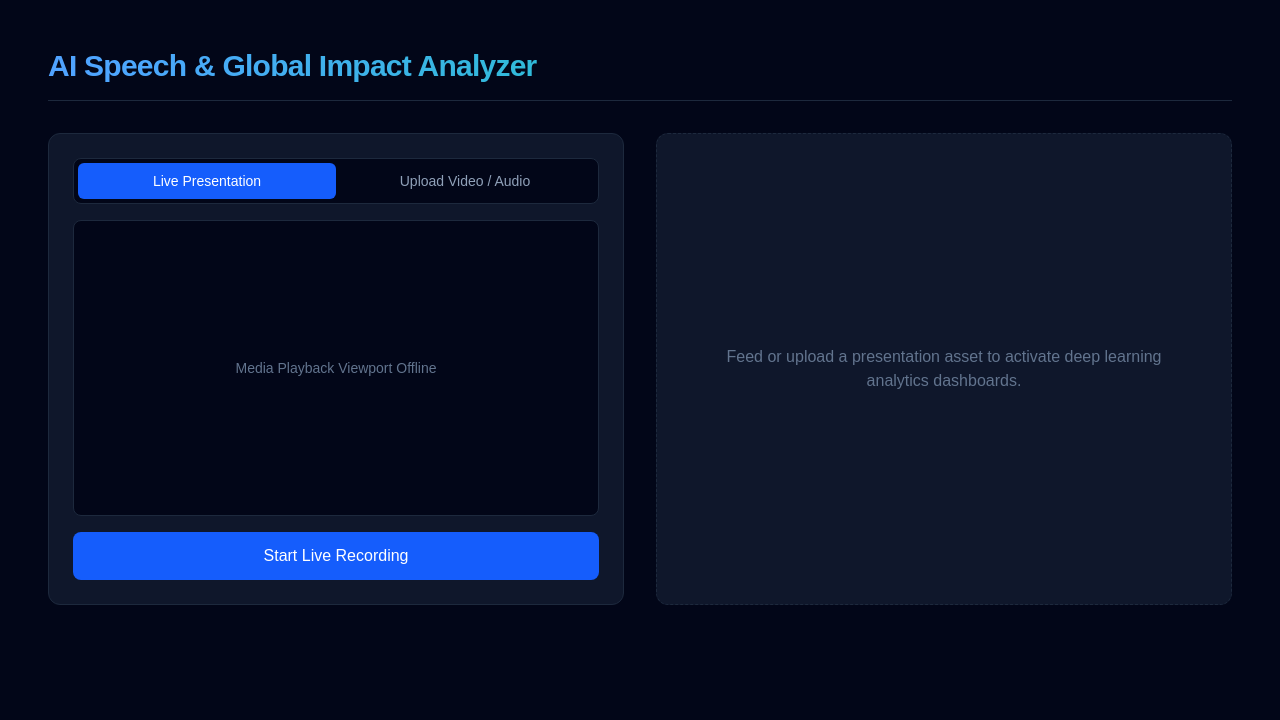
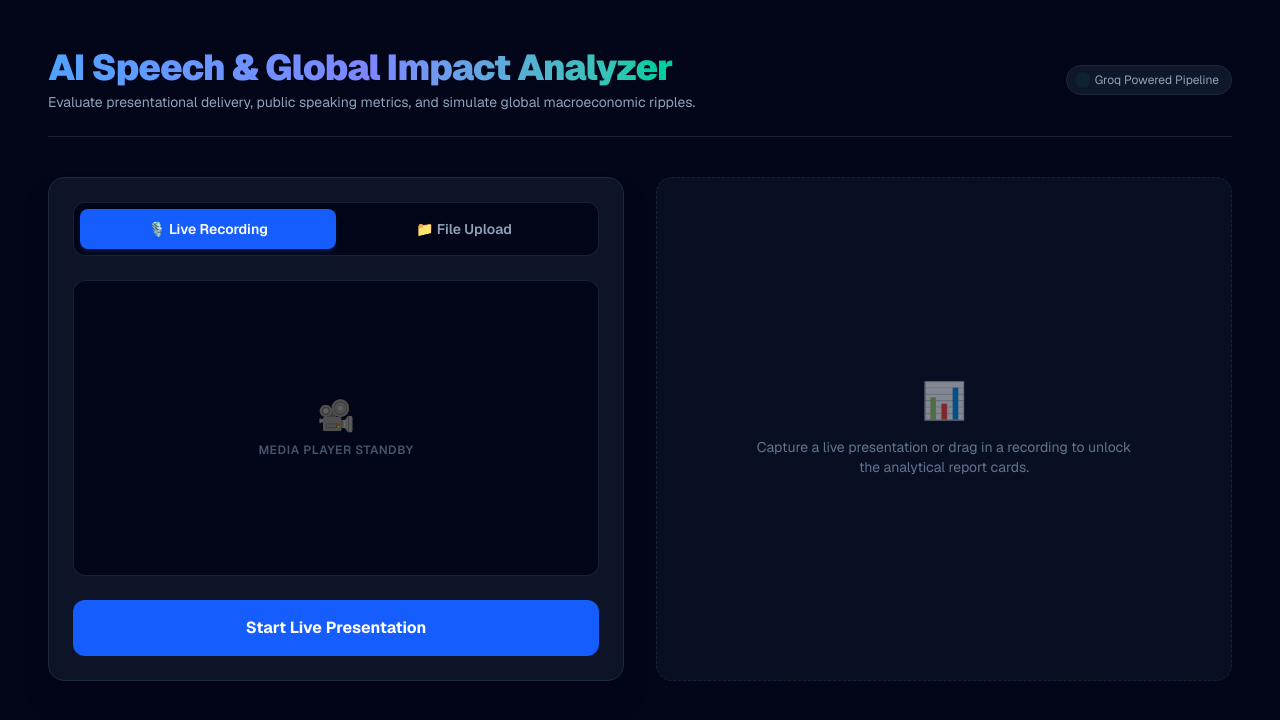
Before and after one commit to Rhythm2903/speech-analyzer, a Next.js app: page / in a window 1280 px wide. Shown: the top 720 px of the page. Built offline with nearby package versions, Linux system fonts and the light colour scheme.

Commit message:
Update page.tsx

```diff
--- a/app/page.tsx
+++ b/app/page.tsx
@@ -1,4 +1,3 @@
-// app/page.tsx
 'use client';
 
 import { useState, useRef, useEffect } from 'react';
@@ -11,22 +10,25 @@ export default function Home() {
   const [errorMessage, setErrorMessage] = useState<string | null>(null);
   const [statusMessage, setStatusMessage] = useState<string>('');
   const [videoSrc, setVideoSrc] = useState<string | null>(null);
+  const [isAudioOnly, setIsAudioOnly] = useState<boolean>(false);
 
   const mediaRecorderRef = useRef<MediaRecorder | null>(null);
   const videoRef = useRef<HTMLVideoElement | null>(null);
   const audioChunksRef = useRef<Blob[]>([]);
   const streamRef = useRef<MediaStream | null>(null);
 
-  // Clean up video object URLs to avoid browser memory leaks
+  // Safely clean up video object URLs to avoid browser memory leaks
   useEffect(() => {
     return () => {
-      if (videoSrc) URL.revokeObjectURL(videoSrc);
+      if (videoSrc) {
+        URL.revokeObjectURL(videoSrc);
+      }
     };
   }, [videoSrc]);
 
-  // Client-Side Audio Compressor & Extractor
+  // Client-Side Audio Extractor & Compressive WAV Encoder
   const processToWav = async (fileOrBlob: Blob): Promise<Blob> => {
-    setStatusMessage('Extracting and compressing audio track...');
+    setStatusMessage('Compressing audio structures to high-fidelity 16kHz WAV format...');
     try {
       const arrayBuffer = await fileOrBlob.arrayBuffer();
       const AudioContext = window.AudioContext || (window as any).webkitAudioContext;
@@ -73,17 +75,18 @@ export default function Home() {
 
       return new Blob([bufferArr], { type: 'audio/wav' });
     } catch (e) {
-      console.warn("WAV processing bypassed, utilizing raw audio tracking backup.", e);
+      console.warn("WAV processing bypassed, submitting the raw backup media stream directly.", e);
       return fileOrBlob;
     }
   };
 
-  // Live Recording Handlers
+  // Recording Engine Control Hooks
   const startRecording = async () => {
     try {
       setAnalysis(null);
       setErrorMessage(null);
       setVideoSrc(null);
+      setIsAudioOnly(false);
       audioChunksRef.current = [];
 
       const stream = await navigator.mediaDevices.getUserMedia({ video: true, audio: true });
@@ -92,7 +95,7 @@ export default function Home() {
       if (videoRef.current) {
         videoRef.current.srcObject = stream;
         videoRef.current.muted = true;
-        videoRef.current.play().catch(err => console.log("Video play interrupted", err));
+        videoRef.current.play().catch(err => console.log("Video preview sync paused", err));
       }
 
       const audioTrack = stream.getAudioTracks()[0];
@@ -113,7 +116,7 @@ export default function Home() {
       mediaRecorder.start();
       setRecording(true);
     } catch (err) {
-      alert("Please ensure microphone and camera permissions are granted.");
+      alert("Microphone and camera permissions are required to begin live recording.");
     }
   };
 
@@ -127,7 +130,7 @@ export default function Home() {
     }
   };
 
-  // File Upload Handler (Using React State for the Video Source)
+  // Upload Management: Validates formats, generates object URLs, and triggers extraction pipelines
   const handleFileUpload = async (e: React.ChangeEvent<HTMLInputElement>) => {
     const file = e.target.files?.[0];
     if (!file) return;
@@ -136,12 +139,16 @@ export default function Home() {
     setErrorMessage(null);
     setLoading(true);
 
-    // Completely clear any previous webcam stream bindings
+    // Completely reset existing webcam stream bindings
     if (videoRef.current) {
       videoRef.current.srcObject = null;
     }
 
-    // Assign the file directly to React State to force safe, reliable UI binding
+    const fileType = file.type;
+    const isAudioFile = fileType.startsWith('audio/');
+    setIsAudioOnly(isAudioFile);
+
+    // Bind media content to our active viewport canvas URL
     const fileUrl = URL.createObjectURL(file);
     setVideoSrc(fileUrl);
 
@@ -149,14 +156,14 @@ export default function Home() {
       const cleanWavBlob = await processToWav(file);
       await sendToAnalyzer(cleanWavBlob);
     } catch (error) {
-      setErrorMessage("Failed to read processing tracks from file type.");
+      setErrorMessage("System failed to convert media source file structures.");
       setLoading(false);
     }
   };
 
   const sendToAnalyzer = async (audioBlob: Blob) => {
     setLoading(true);
-    setStatusMessage('AI engine running analytical calculations...');
+    setStatusMessage('Transcribing stream & computing macro-geopolitical impacts...');
 
     const formData = new FormData();
     formData.append('audio', audioBlob, 'speech.wav');
@@ -166,12 +173,12 @@ export default function Home() {
       const data = await response.json();
 
       if (!response.ok || data.error) {
-        setErrorMessage(data.error || `Server returned status code: ${response.status}`);
+        setErrorMessage(data.error || `Server gateway returned non-OK code: ${response.status}`);
       } else {
         setAnalysis(data);
       }
     } catch (error) {
-      setErrorMessage("Network connection timed out or Vercel execution threshold limit reached.");
+      setErrorMessage("The network timed out or the file size exceeded serverless payload limitations.");
     } finally {
       setLoading(false);
       setStatusMessage('');
@@ -179,115 +186,171 @@ export default function Home() {
   };
 
   return (
-    <main className="min-h-screen bg-slate-950 text-slate-50 p-6 md:p-12">
-      <header className="max-w-7xl mx-auto mb-8 border-b border-slate-800 pb-4">
-        <h1 className="text-3xl font-extrabold tracking-tight bg-gradient-to-r from-blue-400 to-emerald-400 bg-clip-text text-transparent">
+    <main className="min-h-screen bg-slate-950 text-slate-50 p-6 md:p-12 font-sans selection:bg-blue-500 selection:text-white">
+      <header className="max-w-7xl mx-auto mb-10 border-b border-slate-800/80 pb-6 flex flex-col md:flex-row md:items-center md:justify-between gap-4">
+        <div>
+          <h1 className="text-3xl md:text-4xl font-black tracking-tight bg-gradient-to-r from-blue-400 via-indigo-400 to-emerald-400 bg-clip-text text-transparent">
             AI Speech & Global Impact Analyzer
           </h1>
+          <p className="text-slate-400 text-sm mt-1">
+            Evaluate presentational delivery, public speaking metrics, and simulate global macroeconomic ripples.
+          </p>
+        </div>
+        <div className="flex items-center gap-2 text-xs text-slate-400 bg-slate-900 border border-slate-800 rounded-full px-3 py-1.5 w-fit">
+          <span className="w-2 h-2 rounded-full bg-emerald-500 animate-ping"></span>
+          Groq Powered Pipeline
+        </div>
       </header>
 
       <div className="max-w-7xl mx-auto grid grid-cols-1 lg:grid-cols-2 gap-8">
 
-        {/* Left Control Column */}
-        <div className="flex flex-col gap-4 bg-slate-900 border border-slate-800 rounded-xl p-6">
-          <div className="flex bg-slate-950 p-1 rounded-lg border border-slate-800">
+        {/* Left Interactive Control Column */}
+        <div className="flex flex-col gap-6 bg-slate-900/90 border border-slate-800 rounded-2xl p-6 shadow-xl shadow-slate-950/50 backdrop-blur-md">
+          <div className="flex bg-slate-950 p-1.5 rounded-xl border border-slate-800/80">
             <button
               onClick={() => { setActiveTab('live'); setAnalysis(null); setErrorMessage(null); setVideoSrc(null); if(videoRef.current) videoRef.current.src = ''; }}
-              className={`flex-1 py-2 text-sm font-medium rounded-md transition-all ${activeTab === 'live' ? 'bg-blue-600 text-white' : 'text-slate-400 hover:text-slate-200'}`}
+              className={`flex-1 py-2.5 text-sm font-semibold rounded-lg transition-all duration-200 ${activeTab === 'live' ? 'bg-blue-600 text-white shadow-md shadow-blue-900/30' : 'text-slate-400 hover:text-slate-200'}`}
             >
-              Live Presentation
+              🎙️ Live Recording
             </button>
             <button
               onClick={() => { setActiveTab('upload'); setAnalysis(null); setErrorMessage(null); setVideoSrc(null); if(videoRef.current) videoRef.current.srcObject = null; }}
-              className={`flex-1 py-2 text-sm font-medium rounded-md transition-all ${activeTab === 'upload' ? 'bg-blue-600 text-white' : 'text-slate-400 hover:text-slate-200'}`}
+              className={`flex-1 py-2.5 text-sm font-semibold rounded-lg transition-all duration-200 ${activeTab === 'upload' ? 'bg-blue-600 text-white shadow-md shadow-blue-900/30' : 'text-slate-400 hover:text-slate-200'}`}
             >
-              Upload Video / Audio
+              📁 File Upload
             </button>
           </div>
 
-          {/* Video Preview Canvas */}
-          <div className="aspect-video w-full bg-slate-950 rounded-lg overflow-hidden border border-slate-800 flex items-center justify-center relative">
+          {/* Player Sandbox Canvas */}
+          <div className="aspect-video w-full bg-slate-950 rounded-xl overflow-hidden border border-slate-800/80 flex items-center justify-center relative group">
+            {isAudioOnly ? (
+              <div className="flex flex-col items-center justify-center text-center p-6 text-slate-400">
+                <div className="w-16 h-16 rounded-full bg-slate-900 border border-slate-800 flex items-center justify-center text-3xl mb-3 shadow-inner">
+                  🔊
+                </div>
+                <p className="text-sm font-semibold text-slate-200">Audio Track Loaded</p>
+                <audio src={videoSrc || undefined} controls className="mt-4 max-w-full" />
+              </div>
+            ) : (
               <video
                 ref={videoRef}
                 src={videoSrc || undefined}
-              controls={activeTab === 'upload'}
+                controls={activeTab === 'upload' && !!videoSrc}
                 playsInline
                 className="w-full h-full object-contain"
               />
+            )}
             {!videoSrc && !recording && !loading && (
-              <p className="absolute text-sm text-slate-500">Media Playback Viewport Offline</p>
+              <div className="absolute text-center flex flex-col items-center gap-2 pointer-events-none p-4">
+                <span className="text-3xl text-slate-600 group-hover:scale-110 transition-transform duration-300">🎥</span>
+                <p className="text-xs font-semibold text-slate-600 tracking-wider uppercase">Media player standby</p>
+              </div>
             )}
           </div>
 
           {activeTab === 'live' ? (
             <div className="w-full">
               {!recording ? (
-                <button onClick={startRecording} disabled={loading} className="w-full py-3 px-4 bg-blue-600 hover:bg-blue-500 disabled:opacity-50 text-white font-medium rounded-lg transition-all">
-                  Start Live Recording
+                <button onClick={startRecording} disabled={loading} className="w-full py-4 px-4 bg-blue-600 hover:bg-blue-500 disabled:opacity-50 text-white font-bold rounded-xl transition-all duration-200 transform active:scale-[0.98]">
+                  Start Live Presentation
                 </button>
               ) : (
-                <button onClick={stopRecording} className="w-full py-3 px-4 bg-red-600 hover:bg-red-500 text-white font-medium rounded-lg transition-all animate-pulse">
-                  Stop & Run Diagnostics
+                <button onClick={stopRecording} className="w-full py-4 px-4 bg-red-600 hover:bg-red-500 text-white font-bold rounded-xl transition-all duration-200 animate-pulse">
+                  Stop & Process Speech Patterns
                 </button>
               )}
             </div>
           ) : (
-            <div className="flex flex-col items-center justify-center border-2 border-dashed border-slate-800 rounded-lg p-6 bg-slate-950 hover:border-slate-700 transition-all relative">
+            <div className="flex flex-col items-center justify-center border-2 border-dashed border-slate-800/80 hover:border-slate-700/80 rounded-xl p-8 bg-slate-950/50 hover:bg-slate-950 transition-all duration-200 relative group cursor-pointer">
               <input type="file" accept="video/*,audio/*" onChange={handleFileUpload} disabled={loading} className="absolute inset-0 w-full h-full opacity-0 cursor-pointer disabled:cursor-not-allowed" />
-              <div className="text-center pointer-events-none">
-                <p className="text-sm font-medium text-slate-300">Select or Drop Speech Media File Here</p>
-                <p className="text-xs text-slate-500 mt-1">Supports standard audio/video formats (MP4, MOV, MP3, WAV)</p>
+              <div className="text-center pointer-events-none flex flex-col items-center gap-2">
+                <span className="text-2xl text-slate-500 group-hover:translate-y-[-2px] transition-transform duration-300">📤</span>
+                <p className="text-sm font-semibold text-slate-300">Choose or drag a media file here</p>
+                <p className="text-xs text-slate-500">Supports standard container sizes (MP4, MOV, MP3, WAV)</p>
               </div>
             </div>
           )}
         </div>
 
-        {/* Right Output Analytical Display Column */}
+        {/* Right Metric Processing Column */}
         <div className="flex flex-col gap-6">
           {loading && (
-            <div className="flex-1 flex flex-col items-center justify-center bg-slate-900 border border-slate-800 rounded-xl p-12 text-center">
-              <div className="w-12 h-12 border-4 border-t-blue-500 border-slate-800 rounded-full animate-spin mb-4"></div>
-              <p className="text-slate-300 font-medium">{statusMessage}</p>
+            <div className="flex-1 flex flex-col items-center justify-center bg-slate-900 border border-slate-800 rounded-2xl p-12 text-center min-h-[350px]">
+              <div className="relative w-16 h-16 mb-6">
+                <div className="absolute inset-0 border-4 border-slate-800 rounded-full"></div>
+                <div className="absolute inset-0 border-4 border-t-blue-500 rounded-full animate-spin"></div>
+              </div>
+              <p className="text-slate-300 font-medium text-sm tracking-wide">{statusMessage}</p>
             </div>
           )}
 
           {errorMessage && (
-            <div className="bg-red-950/50 border border-red-800/60 rounded-xl p-6 text-red-200">
-              <h3 className="font-bold text-sm uppercase tracking-wider mb-1">System Pipeline Error</h3>
-              <p className="text-sm text-red-300/90">{errorMessage}</p>
+            <div className="bg-red-950/30 border border-red-800/40 rounded-2xl p-6 text-red-200 shadow-lg animate-fade-in">
+              <div className="flex items-start gap-3">
+                <span className="text-xl mt-0.5">⚠️</span>
+                <div>
+                  <h3 className="font-bold text-sm uppercase tracking-wider mb-1 text-red-400">System pipeline error</h3>
+                  <p className="text-sm text-slate-300">{errorMessage}</p>
+                </div>
+              </div>
             </div>
           )}
 
           {!loading && !analysis && !errorMessage && (
-            <div className="flex-1 flex items-center justify-center bg-slate-900 border border-slate-800 rounded-xl p-12 text-slate-500 text-center border-dashed">
-              Feed or upload a presentation asset to activate deep learning analytics dashboards.
+            <div className="flex-1 flex flex-col items-center justify-center bg-slate-900/60 border border-slate-800/80 rounded-2xl p-12 text-slate-500 text-center border-dashed min-h-[350px]">
+              <span className="text-4xl mb-4 opacity-50">📊</span>
+              <p className="text-sm max-w-sm">Capture a live presentation or drag in a recording to unlock the analytical report cards.</p>
             </div>
           )}
 
           {analysis && (
-            <div className="flex flex-col gap-6">
-              <div className="bg-slate-900 border border-slate-800 rounded-xl p-6">
-                <h3 className="text-xs font-bold uppercase tracking-wider text-slate-400 mb-2">Transcribed Speech Text</h3>
-                <p className="text-slate-300 italic">"{analysis.transcript}"</p>
+            <div className="flex flex-col gap-6 animate-fade-in">
+              {/* Transcript Block */}
+              <div className="bg-slate-900 border border-slate-800 rounded-2xl p-6 shadow-md">
+                <div className="flex items-center gap-2 mb-3">
+                  <span className="text-slate-400 text-xs font-bold uppercase tracking-widest">Speech Transcript</span>
+                </div>
+                <p className="text-slate-200 italic leading-relaxed text-sm bg-slate-950/50 p-4 border border-slate-800/40 rounded-xl">
+                  "{analysis.transcript}"
+                </p>
               </div>
 
-              <div className="bg-slate-900 border border-slate-800 rounded-xl p-6">
-                <h3 className="text-sm font-bold text-blue-400 mb-3">🎙️ Presentation Rhetoric Metrics</h3>
-                <p className="text-slate-300 mb-4">{analysis.rhetoric_analysis}</p>
-                <h4 className="text-xs font-bold text-slate-400 uppercase tracking-wide mb-2">Actionable Delivery Tasks:</h4>
-                <ul className="list-disc pl-5 space-y-1 text-slate-300">
-                  {analysis.public_speaking_tips?.map((tip: string, idx: number) => <li key={idx}>{tip}</li>)}
+              {/* Rhetoric Metric Block */}
+              <div className="bg-slate-900 border border-slate-800 rounded-2xl p-6 shadow-md">
+                <div className="flex items-center gap-2 text-blue-400 mb-4">
+                  <span className="text-lg">🎙️</span>
+                  <h3 className="text-sm font-bold uppercase tracking-wider">Presentational Delivery Rhetoric</h3>
+                </div>
+                <p className="text-slate-300 leading-relaxed text-sm mb-5">{analysis.rhetoric_analysis}</p>
+                <div className="border-t border-slate-800/80 pt-4">
+                  <h4 className="text-xs font-bold text-slate-400 uppercase tracking-wider mb-3">Delivery Optimizations</h4>
+                  <ul className="space-y-2 text-sm">
+                    {analysis.public_speaking_tips?.map((tip: string, idx: number) => (
+                      <li key={idx} className="flex gap-2 text-slate-300">
+                        <span className="text-blue-500 font-bold">•</span>
+                        <span>{tip}</span>
+                      </li>
+                    ))}
                   </ul>
                 </div>
-
-              <div className="bg-slate-900 border border-slate-800 rounded-xl p-6 border-l-4 border-l-emerald-500">
-                <h3 className="text-sm font-bold text-emerald-400 mb-2">📊 Macroeconomic Impact Metrics</h3>
-                <p className="text-slate-300">{analysis.market_impact}</p>
               </div>
 
-              <div className="bg-slate-900 border border-slate-800 rounded-xl p-6 border-l-4 border-l-purple-500">
-                <h3 className="text-sm font-bold text-purple-400 mb-2">🌍 Geopolitical & Public Sentiment Shift</h3>
-                <p className="text-slate-300">{analysis.societal_impact}</p>
+              {/* Macro Impact Block */}
+              <div className="bg-slate-900 border border-slate-800 rounded-2xl p-6 border-l-4 border-l-emerald-500 shadow-md">
+                <div className="flex items-center gap-2 text-emerald-400 mb-3">
+                  <span className="text-lg">📈</span>
+                  <h3 className="text-sm font-bold uppercase tracking-wider">Macroeconomic Ripple Analysis</h3>
+                </div>
+                <p className="text-slate-300 leading-relaxed text-sm">{analysis.market_impact}</p>
+              </div>
+
+              {/* Societal Impact Block */}
+              <div className="bg-slate-900 border border-slate-800 rounded-2xl p-6 border-l-4 border-l-purple-500 shadow-md">
+                <div className="flex items-center gap-2 text-purple-400 mb-3">
+                  <span className="text-lg">🌎</span>
+                  <h3 className="text-sm font-bold uppercase tracking-wider">Geopolitical & Sentiment Reactions</h3>
+                </div>
+                <p className="text-slate-300 leading-relaxed text-sm">{analysis.societal_impact}</p>
               </div>
             </div>
           )}
```
Lines whose indentation alone changed are shown as unchanged.
